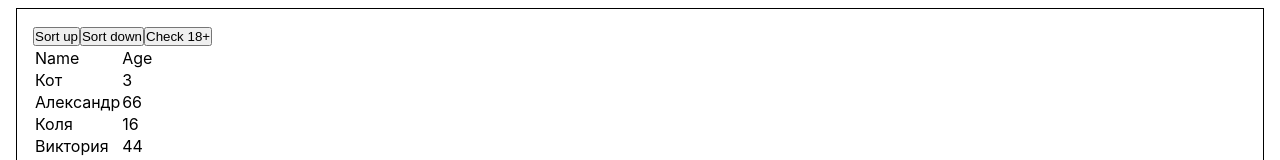
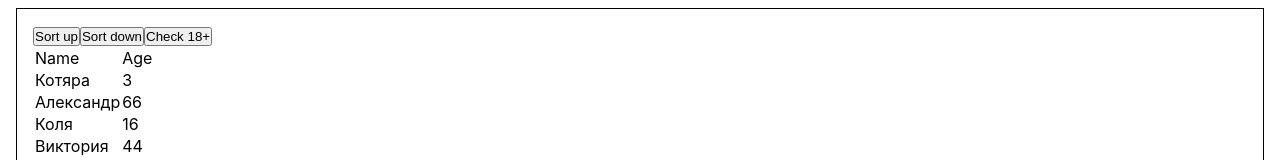
Before and after one commit to georgkiim/hws2-master, a React (Create React App) app: page /#/junior in a window 1280 px wide. Shown: the part 1486-1646 px from the top of the page. Built offline with nearby package versions, Linux system fonts and the light colour scheme.

Commit message:
Add Котяра

```diff
--- a/src/s2-homeworks/hw08/HW8.tsx
+++ b/src/s2-homeworks/hw08/HW8.tsx
@@ -19,7 +19,7 @@ export type UserType = {
 
 const initialPeople: UserType[] = [
     // студенты могут поменять имя/возраст/количество объектов, _id должны быть целочисленные
-    {_id: 0, name: 'Кот', age: 3},
+    {_id: 0, name: 'Котяра', age: 3},
     {_id: 1, name: 'Александр', age: 66},
     {_id: 2, name: 'Коля', age: 16},
     {_id: 3, name: 'Виктория', age: 44},
```
